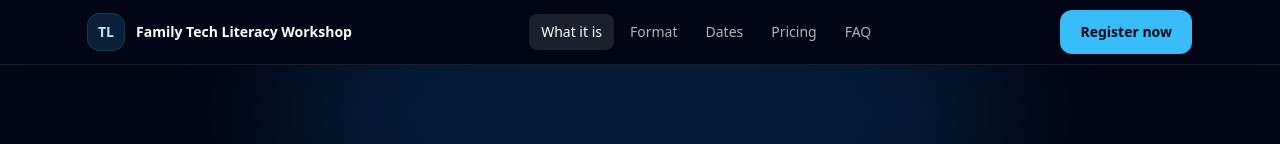
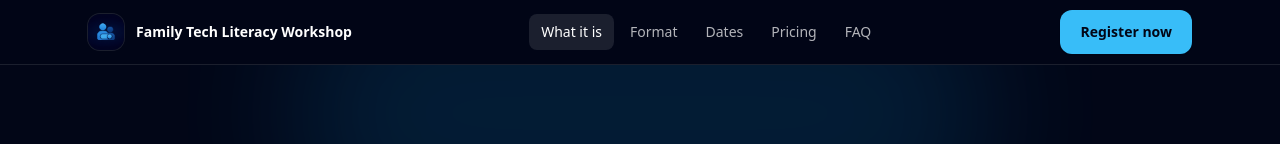
Before and after one commit to chipgpt/tech-literacy-workshop, a React (Vite) app: page / in a window 1280 px wide. Shown: the top 144 px of the page. Built offline with nearby package versions, Linux system fonts and the light colour scheme; the HTML template or start-up script is replaced by a standard one.

Commit message:
Add FTL logo for navbar and favicon

```diff
--- a/index.html
+++ b/index.html
@@ -2,7 +2,11 @@
 <html lang="en">
   <head>
     <meta charset="UTF-8" />
-    <link rel="icon" type="image/svg+xml" href="/vite.svg" />
+
+    <!-- Favicon / App icons -->
+    <link rel="icon" type="image/png" href="/tech-literacy-workshop/ftl-logo.png" />
+    <link rel="apple-touch-icon" href="/tech-literacy-workshop/ftl-logo.png" />
+
     <meta name="viewport" content="width=device-width, initial-scale=1.0" />
 
     <title>Family Tech Literacy Workshop (Rockwall / Rowlett / Forney)</title>
--- a/src/App.tsx
+++ b/src/App.tsx
@@ -195,10 +195,13 @@ export default function App() {
       <header className="sticky top-0 z-40 border-b border-white/10 bg-slate-950/70 backdrop-blur">
         <Container className="flex h-16 items-center justify-between">
           <a href="#top" className="flex items-center gap-3 rounded-lg focus-visible:outline focus-visible:outline-2 focus-visible:outline-offset-2 focus-visible:outline-white/40">
-            <div className="flex h-9 w-9 items-center justify-center rounded-xl bg-sky-400/15 ring-1 ring-sky-400/30">
-              <span className="text-sm font-bold text-sky-200" aria-hidden>
-                TL
-              </span>
+            <div className="flex h-9 w-9 items-center justify-center overflow-hidden rounded-xl bg-white/5 ring-1 ring-white/10">
+              <img
+                src="/tech-literacy-workshop/ftl-logo.png"
+                alt="Family Tech Literacy Workshop"
+                className="h-9 w-9 object-contain"
+                loading="eager"
+              />
             </div>
             <div className="leading-tight">
               <p className="text-sm font-semibold">Family Tech Literacy Workshop</p>
```
Also changed, not shown: public/ftl-logo.png (added).
